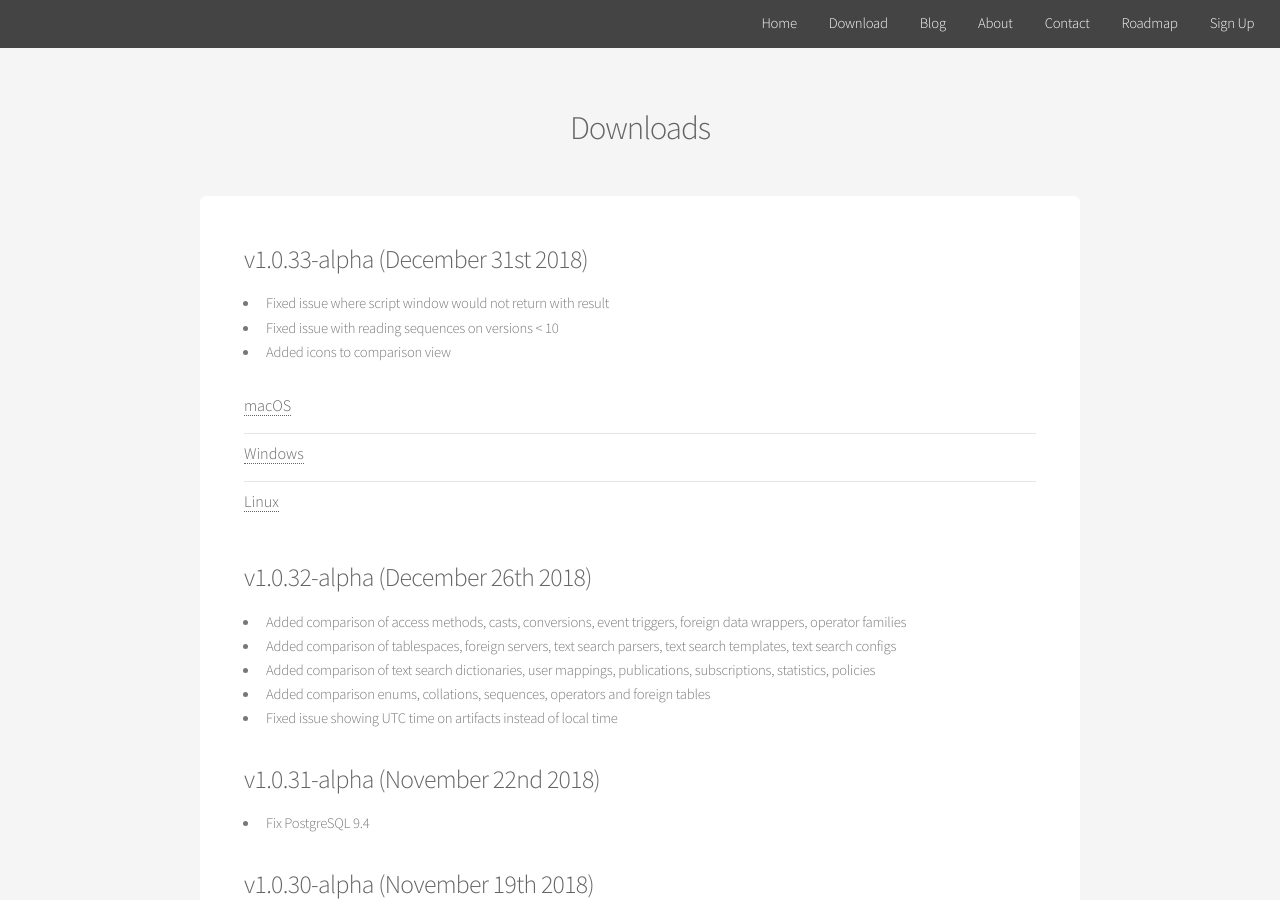
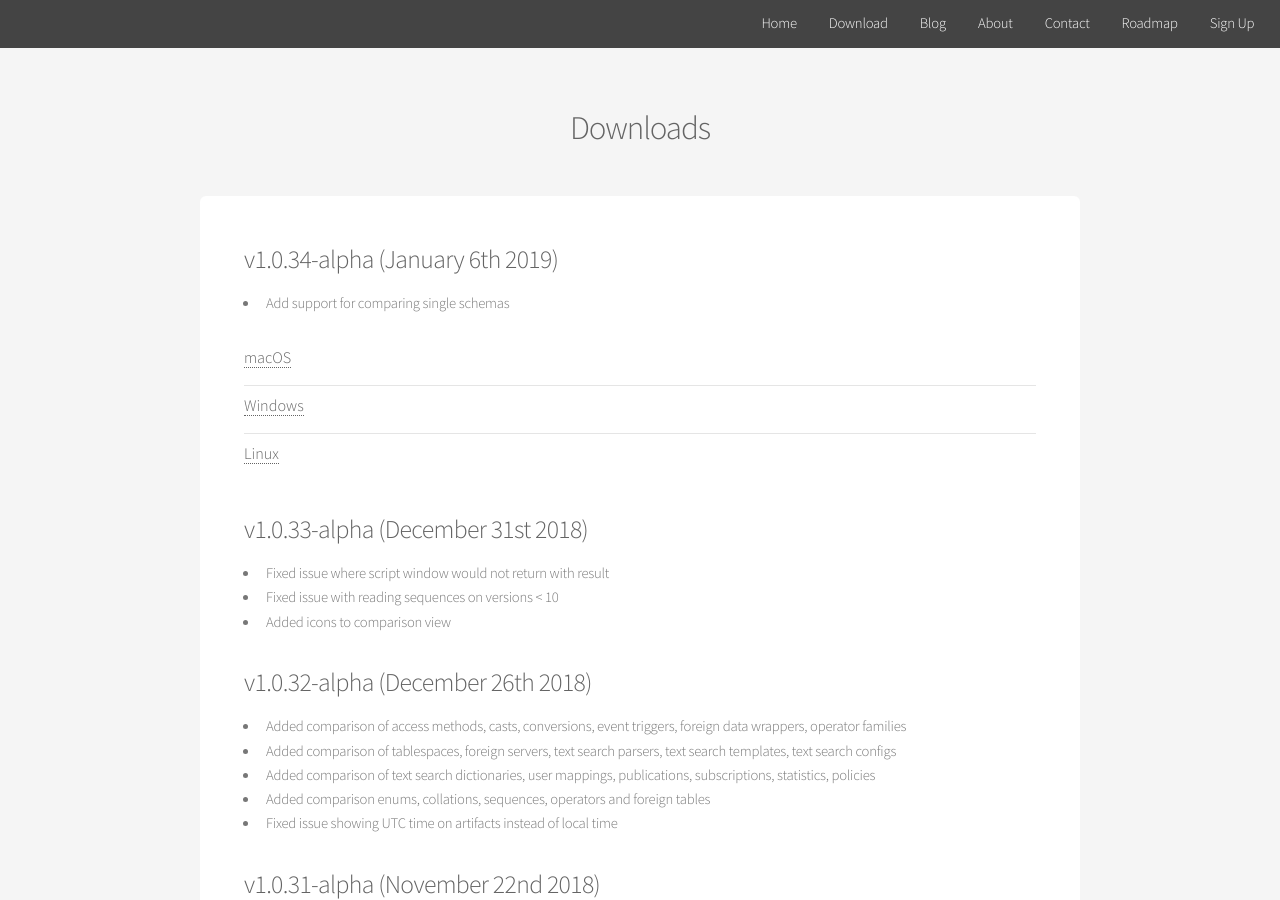
Before and after one commit to sql-migrate/backup2.sql-migrate.github.io, a Jekyll site: the page built from downloads.md, in a window 1280 px wide and 900 px high. Built offline with Jekyll 4.4.1, drawn with Linux system fonts in a browser that asks for light colours.

Commit message:
add 1.0.34-alpha

```diff
--- a/downloads.md
+++ b/downloads.md
@@ -4,35 +4,39 @@
 permalink: /downloads
 ---
 
-<h3>v1.0.33-alpha (December 31st 2018)</h3>
-  - Fixed issue where script window would not return with result
-  - Fixed issue with reading sequences on versions < 10
-  - Added icons to comparison view
+<h3>v1.0.34-alpha (January 6th 2019)</h3>
+  - Add support for comparing single schemas
 
   <ul class="alt">
       <li>
         <h4>
           <a class="post-link"
-          onclick="var that=this;ga('send', 'event','Download','macOS 1.0.33-alpha',this.href);setTimeout(function(){location.href=that.href;},200);return false;"
-          href="http://downloads.postgrescompare.com/builds/PostgresCompare-darwin-x64_1.0.33-alpha.zip">macOS</a>
+          onclick="var that=this;ga('send', 'event','Download','macOS 1.0.34-alpha',this.href);setTimeout(function(){location.href=that.href;},200);return false;"
+          href="http://downloads.postgrescompare.com/builds/PostgresCompare-darwin-x64_1.0.34-alpha.zip">macOS</a>
         </h4>
       </li>
       <li>
         <h4>
           <a class="post-link"
-          onclick="var that=this;ga('send', 'event','Download','Windows 1.0.33-alpha',this.href);setTimeout(function(){location.href=that.href;},200);return false;"
-          href="http://downloads.postgrescompare.com/builds/PostgresCompare-win32-x64_1.0.33-alpha.zip">Windows</a>
+          onclick="var that=this;ga('send', 'event','Download','Windows 1.0.34-alpha',this.href);setTimeout(function(){location.href=that.href;},200);return false;"
+          href="http://downloads.postgrescompare.com/builds/PostgresCompare-win32-x64_1.0.34-alpha.zip">Windows</a>
         </h4>
       </li>
       <li>
         <h4>
           <a class="post-link"
-          onclick="var that=this;ga('send', 'event','Download','Linux 1.0.33-alpha',this.href);setTimeout(function(){location.href=that.href;},200);return false;"
-          href="http://downloads.postgrescompare.com/builds/PostgresCompare-linux-x64_1.0.33-alpha.zip">Linux</a>
+          onclick="var that=this;ga('send', 'event','Download','Linux 1.0.34-alpha',this.href);setTimeout(function(){location.href=that.href;},200);return false;"
+          href="http://downloads.postgrescompare.com/builds/PostgresCompare-linux-x64_1.0.34-alpha.zip">Linux</a>
         </h4>
       </li>
   </ul>
 
+
+
+<h3>v1.0.33-alpha (December 31st 2018)</h3>
+  - Fixed issue where script window would not return with result
+  - Fixed issue with reading sequences on versions < 10
+  - Added icons to comparison view
 
 <h3>v1.0.32-alpha (December 26th 2018)</h3>
   - Added comparison of access methods, casts, conversions, event triggers, foreign data wrappers, operator families
```
